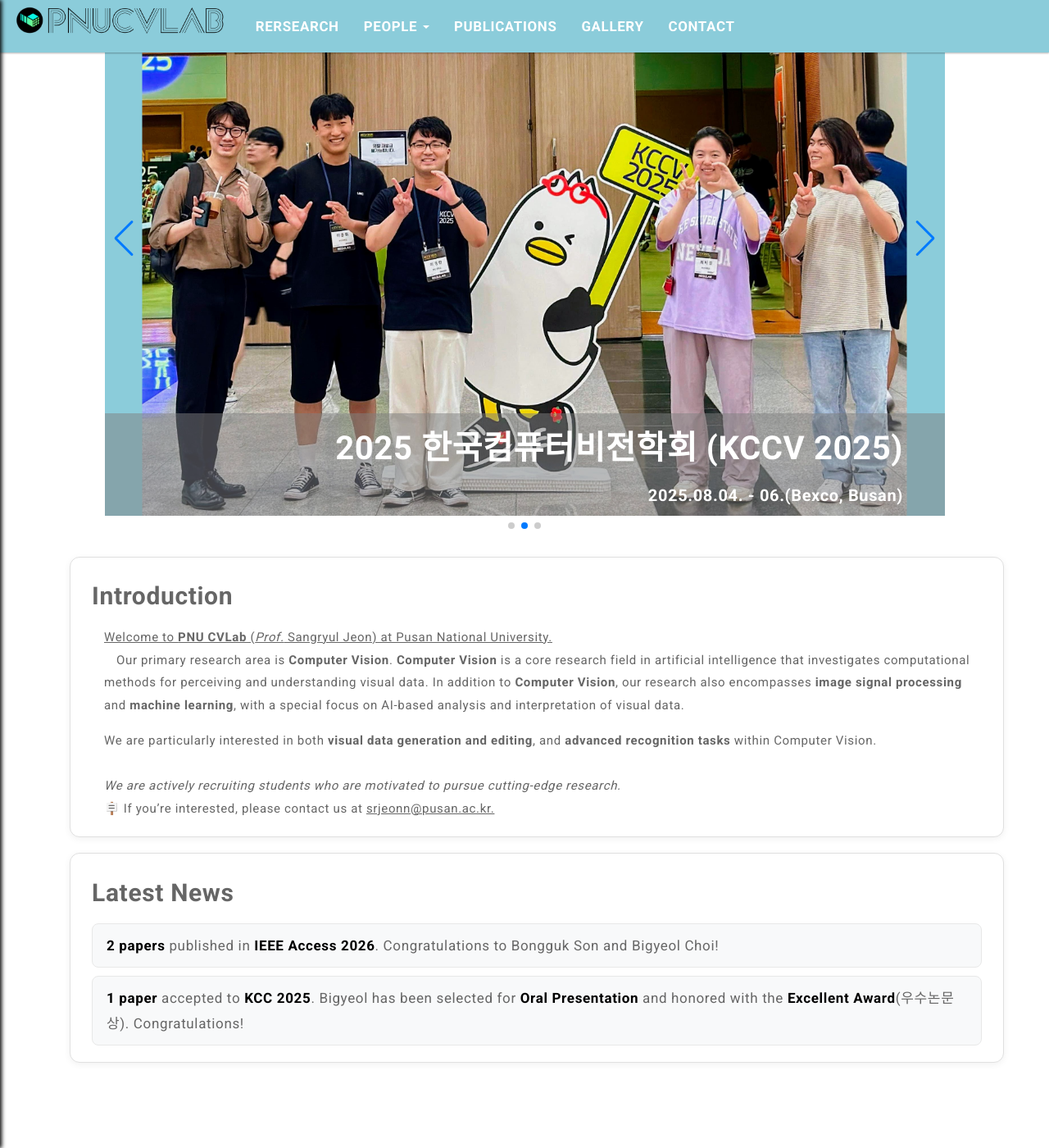
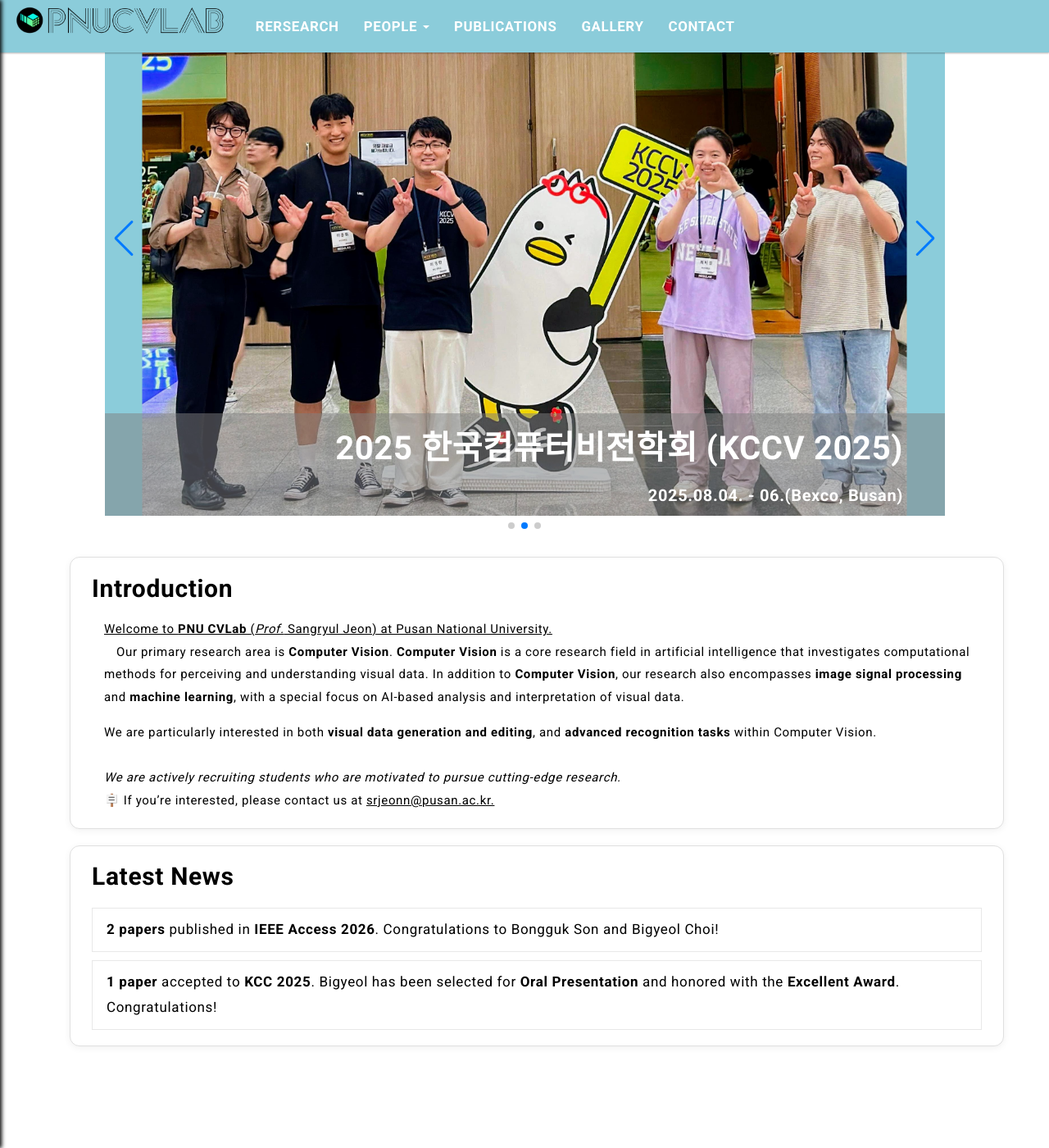
Before and after one commit to pnucvlab/pnucvlab.github.io, a Jekyll site: the page built from index.html, in a window 1280 px wide and 1400 px high, scrolled down 201 px. Shown: the whole window at 82% size. Built offline with Jekyll 4.4.1, drawn with Linux system fonts in a browser that asks for light colours; the list of posts is cut into pages by our own code.

Commit message:
edit design

```diff
--- a/assets/css/main.css
+++ b/assets/css/main.css
@@ -9,6 +9,7 @@ body {
 	padding-top: 8em;
 	counter-reset: h1counter;
 	background-color: #ffffff;
+	color: #000;
 }
 
 /* Notice Image Wrapper */
@@ -286,7 +287,7 @@ body {
 	background: #fff;
 	border: 1px solid #e0e0e0;
 	border-radius: 12px;
-	padding: 1.5em 2em;
+	padding: 0.75em 2em 1.5em;
 	margin-bottom: 1.5em;
 	box-shadow: 0 2px 8px rgba(0,0,0,0.06);
 }
@@ -295,7 +296,7 @@ body {
 	background: #fff;
 	border: 1px solid #e0e0e0;
 	border-radius: 12px;
-	padding: 1.5em 2em;
+	padding: 0.75em 2em 1.5em;
 	box-shadow: 0 2px 8px rgba(0,0,0,0.06);
 }
 
@@ -306,9 +307,8 @@ body {
 }
 
 .news-item-card {
-	background: #f8f9fa;
 	border: 1px solid #e8e8e8;
-	border-radius: 8px;
+	border-radius: 0;
 	padding: 0.6em 1em;
 	margin-top: 0.6em;
 	font-size: 17px;
@@ -533,7 +533,7 @@ body {
 	display: inline-block;
 	margin-left: 30px;
 	font-size: 16px;
-	color: #333;
+	color: #000;
 	text-decoration: underline;
 }
 
@@ -541,7 +541,7 @@ body {
 	display: inline-block;
 	margin-left: 30px;
 	font-size: 16px;
-	color: #333;
+	color: #000;
 	font-style: italic;
 }
 
@@ -549,7 +549,7 @@ body {
 	display: inline-block;
 	margin-left: 30px;
 	font-size: 16px;
-	color: #333;
+	color: #000;
 }
 
 @media (max-width: 1000px) {
--- a/index.html
+++ b/index.html
@@ -82,7 +82,7 @@ permalink: /
       <b>2 papers</b> published in <b>IEEE Access 2026</b>. Congratulations to Bongguk Son and Bigyeol Choi!
     </div>
     <div class="news-item-card">
-      <b>1 paper</b> accepted to <b>KCC 2025</b>. Bigyeol has been selected for <b>Oral Presentation</b> and honored with the <b>Excellent Award</b>(우수논문상). Congratulations!
+      <b>1 paper</b> accepted to <b>KCC 2025</b>. Bigyeol has been selected for <b>Oral Presentation</b> and honored with the <b>Excellent Award</b>. Congratulations!
     </div>
   </div>
 </div>
```
